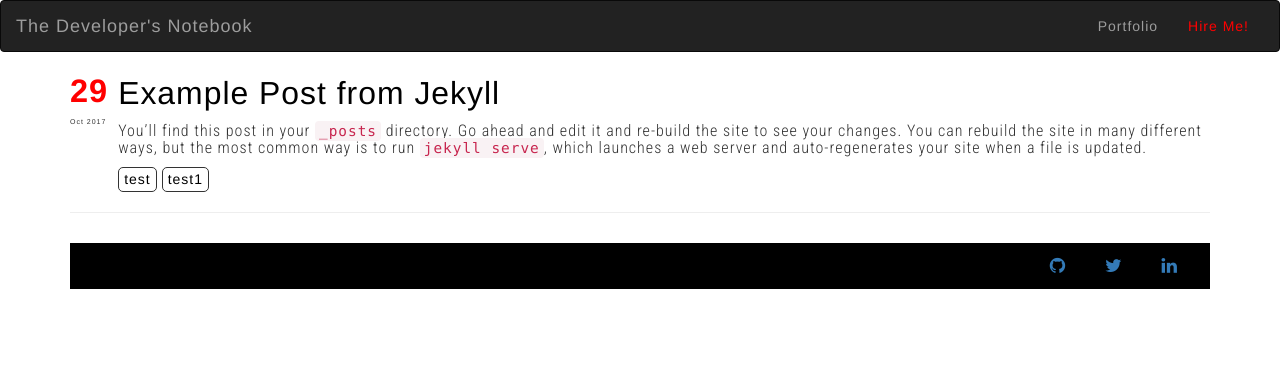
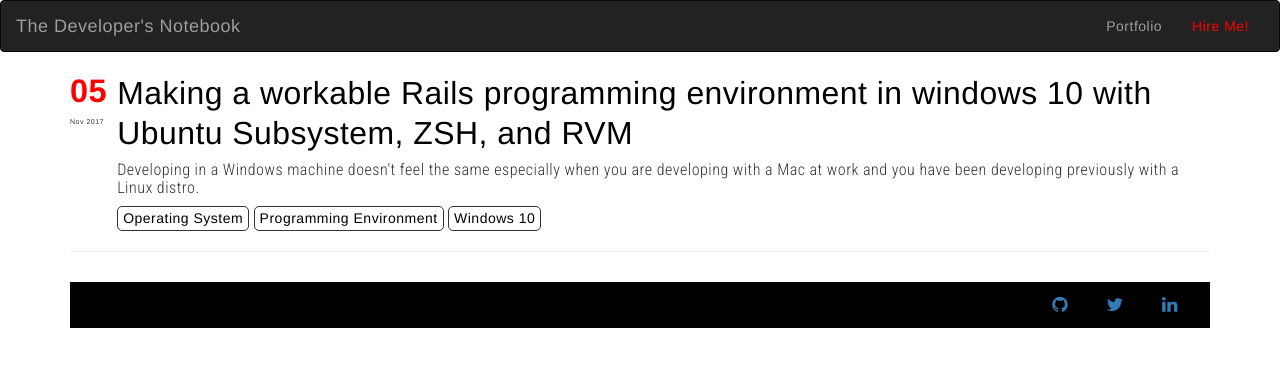
Before and after one commit to armanmiranda/armanmiranda.github.io, a Jekyll site: the page built from index.md, in a window 1280 px wide. Shown: the top 367 px of the page. Built offline with Jekyll 4.4.1, drawn with Linux system fonts in a browser that asks for light colours; nearby versions of some CDN libraries; part of the change alters nothing that is shown.

Commit message:
add a new blog post

```diff
--- a/_posts/2017-10-29-welcome-to-jekyll.markdown
+++ /dev/null
@@ -1,25 +0,0 @@
----
-layout: post
-title:  "Example Post from Jekyll"
-date:   2017-10-29 14:21:29 +0800
-categories: [test, test1]
----
-You’ll find this post in your `_posts` directory. Go ahead and edit it and re-build the site to see your changes. You can rebuild the site in many different ways, but the most common way is to run `jekyll serve`, which launches a web server and auto-regenerates your site when a file is updated.
-
-To add new posts, simply add a file in the `_posts` directory that follows the convention `YYYY-MM-DD-name-of-post.ext` and includes the necessary front matter. Take a look at the source for this post to get an idea about how it works.
-
-Jekyll also offers powerful support for code snippets:
-
-{% highlight ruby %}
-def print_hi(name)
-  puts "Hi, #{name}"
-end
-print_hi('Tom')
-#=> prints 'Hi, Tom' to STDOUT.
-{% endhighlight %}
-
-Check out the [Jekyll docs][jekyll-docs] for more info on how to get the most out of Jekyll. File all bugs/feature requests at [Jekyll’s GitHub repo][jekyll-gh]. If you have questions, you can ask them on [Jekyll Talk][jekyll-talk].
-
-[jekyll-docs]: https://jekyllrb.com/docs/home
-[jekyll-gh]:   https://github.com/jekyll/jekyll
-[jekyll-talk]: https://talk.jekyllrb.com/
--- /dev/null
+++ b/_posts/2017-11-5-making-a-workable-unix-ish-programming-environment-in-windows-10.html
@@ -0,0 +1,269 @@
+---
+layout: post
+title: "Making a workable Rails programming environment in windows 10 with Ubuntu Subsystem,
+        ZSH, and RVM"
+date: 2017-11-05
+categories: [Operating System, Programming Environment, Windows 10]
+---
+<div class="introduction">
+	<p>Developing in a Windows machine doesn't feel the same especially when
+	you are developing with a Mac at work and you have been developing
+	previously with a Linux distro.</p>
+
+	<p><strong>Then install a damned linux distro</strong>! Well I would like to agree with you
+	but I recently found out that not all hardware can be supported by some
+	linux distros for example my new machine is using a RTL8821AE wifi card
+	which is to my dismay cuts my wifi connection every few minutes.</p>
+
+	<p>I could go on and on with the things that have gone wrong with that
+	but this post is about making, at the very least, a workable programming
+	environment in a Windows 10 machine.</p>
+
+  <p>This post is specifically targetted on these people:</p>
+  <ul>
+    <li>Developers who are having difficulties setting up linux-distros because
+    of their hardware</li>
+    <li>Developers who just wants to try out Microsoft's new feature</li>
+    <li>Developers who are looking for alternatives for virtual machine, since
+    their VM's are slow.</li>
+    <li>Developers who are dual booting linux-distros that has this dream to
+    do linux/unix stuff while still being able to use our favorite operating
+    system: WINDOWS!</li>
+  </ul>
+</div>
+
+<div class="summarization">
+	<h4>To summarize it:</h4>
+	<p>Problems:</p>
+	<ol>
+		<li>Windows doesn't have bash</li>
+		<li>Most help in stackoverflow assumes that you are using a unix-like operating system.</li>
+		<li> In extension with the second problem, a lot of tutorials also assumes that you are</li>
+			 programming in a unix-like operating system.
+	</ol>
+	<p>Solutions:</p>
+	<ol>
+		<li>Activate Windows 10's developer mode and activate the windows subsystem for linux.</li>
+		<li>Install the electron terminal emulator: hyper.js</li>
+		<li>Install git, rvm, zsh and oh-my-zsh(optional)</li>
+	</ol>
+</div>
+
+<div class="explanation">
+	<h4>I. Problems:</h4>
+  <ol>
+	  <li> Windows doesn't have bash or zsh
+      <p>
+        One could argue that the Powershell and the Command prompt could do what the bash and zsh shells
+        can do, but for most developers it isn't just the same.
+      </p>
+      <p>
+        Most developers have grown some kind of attachment with the bash and zsh shells and other shells
+        which aside from having various programming commands requiring the terminal to run, provides
+        a lot of convenience for doing things inside the terminal.
+      </p>
+      <p>
+        Linux distros and the Mac machines also share the same programming
+        commands for the most parts in various scenarios, the same can't be
+        said with the Window's Powershell and Command prompt.
+      </p>
+    </li>
+    <li>
+      Most help in stackoverflow assumes that you are using a unix like operating system
+      <p>
+        You had a problem, an error showed up and you don't know what you have to do with it
+        and as a developer we all know that if we don't know
+        what to do with this problem we should consult Dr. Google for the answer. Alongside him is
+        Dr. StackOverflow which has a knack for programming and seems to magically solves all our
+        problems by givin us fresh insights on how to tackle the error. Surely enough, when you type
+        the problem there are answers. But another problem
+        arises, they were talking about <code>sudo apt-get &lt;some-program-or-repository&gt;</code>
+      </p>
+      <p>
+        Huh? Okay? Let me try that in Powershell/cmd and of course it wouldn't work. Later you found out it was
+        Linux/Unix commands and thus you try how you could do that in your Windows machine, you may have stumble
+        upon Cygwin or the like and to some, this might be complicated and overwhelming or even unnatural.
+        But I know, I know, you are saying that just type in "Windows" alonside your initial query or ask the
+        question yourself in SO. But this isn't the always case and on those cases that you can't find an answer
+        it just leaves the developer frustrated.
+      </p>
+    </li>
+    <li>
+      Tutorials also assumes that you are using a unix-like operating system
+      <p>
+        Okay this is in extension with the second problem, I've seen a lot of tutorial where
+        they are assuming that you are using a unix-like machine. This is not that much of a
+        problem unlike the second problem since a lot of folks are kind enough to try it in
+        their Windows machine as well so everybody would benefit. Kudos to those kind developers
+        who put their time to test their code in Windows, that is some serious dedication
+        right there. The problem arises though when you start looking at the more advanced concepts
+        of your particular language of choice where the unix-like-machine-need is more prevalent
+      </p>
+    </li>
+  </ol>
+	<h4>II. Solutions:</h4>
+  <ol>
+    <p>
+      A little bit of a diclaimer though, I am not telling that my solution is the best.
+      This is at best workable until of course the new Windows 10 update, which allows us
+      to install linux-distros as subsystems be in full motion. Windows as a development
+      platform do look promising now(I am guessing even the Microsoft folks are complaining where
+      the hell is my sudo apt!?), even that though is not assurance that that will be the
+      best solution. More can be found about this news here:
+      <a href="https://blogs.msdn.microsoft.com/commandline/2017/05/11/new-distros-coming-to-bashwsl-via-windows-store/">New distros coming to Bash/WSL via Windows Store</a>
+    </p>
+    <li>
+      Activate Windows 10's developer mode and activate the windows subsystem for linux.
+      <p>
+        So Microsoft on their Windows 10's Anniversary Update gave developers the power to use their
+        most beloved bash shell inside windows. The update gives a full, Ubuntu-based bash shell that
+        can run linux software directly on our Windows machine, yes that means you can now do that
+        <code>sudo apt-get &lt;some-software-you-need&gt;</code> "Whoo! So how can I activate it?" you ask?
+      </p>
+      <p>
+        If you like pictures along the instructions you can refer here:
+        <a href="https://www.howtogeek.com/249966/how-to-install-and-use-the-linux-bash-shell-on-windows-10/">
+          HowToGeek:How to Install and Use the Linux Bash Shell on Windows 10
+        </a>
+      </p>
+      <p>
+        Now for the more minimalistic approach:
+        <code>Go to Settings > Update & Security > For Developers > and tap that "Developer Mode"</code><br/>
+        Now that you have unleashed our power you'll have to
+        <code>Go to Control Panel > Programs > tap that "Turn Windows Features On or Off" under the Programs
+        and Features > tick the check that says "Windows Subsystem for Linux(Beta)</code> and finally, restart
+        your machine.
+      </p>
+      <p>
+        After restarting go ahead and search for "Bash on Windows" the shell will show you the root when you type
+        out <code>pwd</code> and it is basically in "somewhere", literally because even I don't know where the
+        hell am I when I first tried using <code>pwd</code>.
+      </p>
+    </li>
+    <li>
+      Install the electron terminal emulator: hyper.js
+      <p>
+        Download the hyper.js terminal emulator from this link
+        <a href="https://hyper.is/">Hyper terminal website</a>
+      </p>
+      <p>
+       You've downloaded it? Nice now we'd need to configure it open up <USER-PROFILE>/.hyper.js<br/>
+       change the <code>shell: ''</code> with <code>shell: 'C:\\Windows\\System32\\bash.exe'</code>
+      </p>
+      <p>
+        If you have the Windows 10 Fall Creators Update Build 16215 or Higher, which I highly recommend that you
+        install.<br/>
+        change <code>shell: ''</code> with <code>shell: shell: 'C:\\Windows\\System32\\cmd.exe'</code><br/>
+        and <code>shellArgs: ['--login']</code> with <code>shellArgs: ['--login', '-i', '/c wsl']</code><br/>
+      </p>
+      <p>
+         So after all that, what good can it do to me? Well as developer I would guess that you can't live without
+         tabs, the default Bash on Windows can't do that, thus the emulator. Alongside that the emulator also
+         opens your terminal in the <USER-PROFILE> directory which is, in my opinion, lets me go around the system
+         easier. Finally, the emulator is the more pleasing emulator as far as I have researched. There are a
+         lot of alternatives but they are not really suited for my taste, but hey if that's your groove go
+         ahead and go with that.
+      </p>
+    </li>
+    <li>
+      Install git, curl, rvm, zsh and oh-my-zsh(optional)
+      <p>
+        This final piece is really optional since the tools will differ from developer to developer.
+        This is my personal setup as a Rails developer, initially I was using bash before I was
+        introduced to zsh and oh-my-zsh at work.
+      </p>
+     {% highlight shell %}
+       sudo apt-get install git curl zsh
+     {% endhighlight %}
+     <p>
+       This install git, curl and the zsh shell. To install oh-my-zsh you would have to use
+       curl to get it.
+     </p>
+     {% highlight shell_session %}
+       curl -L https://raw.githubusercontent.com/robbyrussell/oh-my-zsh/master/tools/install.sh | bash
+     {% endhighlight %}
+     <p>
+      Typing in zsh in out terminal window will now let us use zsh. But this isn't something we would
+      want to do if we want to start living on zsh. The next instructions would depend on whether you have
+      updated your Windows machine with the Fall Creators Update.
+     </p>
+     <h4>Without the Fall Creators Update:</h4>
+     <p>
+      open your terminal type in <code>nano ~/.bashrc</code> and add the following command:
+     </p>
+     {% highlight shell %}
+      bash -c zsh
+     {% endhighlight %}
+     <p>
+      <code>CTRL+X > Y > <ENTER></code> to save the file.
+     </p>
+     <h4>With the Fall Creators Update:</h4>
+     <p>
+      In the terminal type in <code>ubuntu</code> and then type in the following:
+     </p>
+     {% highlight shell %}
+       chsh -s /usr/bin/zsh
+     {% endhighlight %}
+     <p>
+      As a final touch, we'd have to install rvm type in the following in the terminal:
+     </p>
+     {% highlight shell %}
+      gpg --keyserver hkp://keys.gnupg.net --recv-keys 409B6B1796C275462A1703113804BB82D39DC0E3
+      \curl -sSL https://get.rvm.io | bash -s stable --rails
+     {% endhighlight %}
+     <p>
+      This would install rvm into your machine typing rvm now however would show you an command not found error.
+      To fix it, you should do <code>nano ~/.zshrc</code> and add <code>source ~/.rvm/scripts/rvm</code>. You can
+      now check if rvm is installed by typing in the terminal: <code>rvm -v</code> which should show you the
+      current version installed in your machine. I am leaving the commands below to get you started with ruby.
+     </p>
+     {% highlight shell %}
+      rvm install <ruby_version> #This command lets you install a particular ruby version. Type in rvm install
+                                 #only to install the most recent version of ruby.
+      rvm list                   #This command lets you list all the ruby versions installed in your system
+      rvm use <ruby_version>     #This command assigns the ruby version that you will be using.
+     {% endhighlight %}
+    </li>
+  </ol>
+  <h4>III.Special Regards</h4>
+  <p>
+     I would like to thank this blog:
+     <a href="https://evdokimovm.github.io/windows/zsh/shell/syntax/highlighting/ohmyzsh/hyper/terminal/2017/02/24/how-to-install-zsh-and-oh-my-zsh-on-windows-10.html">
+     How to Install Zsh and Oh My Zsh on Windows 10
+     </a><br/>
+     In the time that I got my laptop and had troubles in installing a linux distro, there were
+     little information and tutorials about setting up a workable linux environment in windows
+     using the Ubuntu subsystem. Most of the tricks regarding the installation of hyper, zsh and
+     the ubuntu subsystem itself is based on that blog so if there are things that I wasn't able
+     to discuss in depth and you would like to know more then I suggest you check that blog out.
+     And with this I conclude this blog post/tutorial.<br/>
+  </p>
+  <p>Happy Hacking!</p>
+</div>
+<div class="references">
+  <hr/>
+  <h6>References:</h6>
+  <p><small>
+    How to Install Zsh and Oh My Zsh on Windows 10,  <a href="https://evdokimovm.github.io/windows/zsh/shell/syntax/highlighting/ohmyzsh/hyper/terminal/2017/02/24/how-to-install-zsh-and-oh-my-zsh-on-windows-10.html">
+    https://evdokimovm.github.io/windows/zsh/shell/syntax/highlighting/ohmyzsh/hyper/terminal/2017/02/24/how-to-install-zsh-and-oh-my-zsh-on-windows-10.html
+    </a>
+  </small></p><br/>
+  <p><small>
+        HowToGeek:How to Install and Use the Linux Bash Shell on Windows 10,
+        <a href="https://www.howtogeek.com/249966/how-to-install-and-use-the-linux-bash-shell-on-windows-10/">
+          https://www.howtogeek.com/249966/how-to-install-and-use-the-linux-bash-shell-on-windows-10/
+        </a>
+  </small></p><br/>
+  <p><small>
+      New distros coming to Bash/WSL via Windows Store,
+      <a href="https://blogs.msdn.microsoft.com/commandline/2017/05/11/new-distros-coming-to-bashwsl-via-windows-store/">
+      https://blogs.msdn.microsoft.com/commandline/2017/05/11/new-distros-coming-to-bashwsl-via-windows-store/
+      </a>
+  </small></p><br/>
+  <p><small>
+    How To Install Ruby on Rails on Ubuntu 14.04 using RVM,
+    <a href="https://www.digitalocean.com/community/tutorials/how-to-install-ruby-on-rails-on-ubuntu-14-04-using-rvm">
+    https://www.digitalocean.com/community/tutorials/how-to-install-ruby-on-rails-on-ubuntu-14-04-using-rvm
+    </a>
+  </small></p>
+</div>
--- a/css/screen.scss
+++ b/css/screen.scss
@@ -5,7 +5,7 @@
 
 body {
   line-height: 1.2;
-  letter-spacing: 1px;
+  letter-spacing: 0.5px;
 
   p {
     font-family: 'Roboto Condensed', sans-serif;
@@ -55,3 +55,18 @@ footer {
     }
   }
 }
+
+.summarization {
+  margin-top: 20px;
+}
+
+.explanation {
+  margin-top: 50px;
+  p {
+    margin-top: 10px;
+  }
+}
+
+.references {
+  margin-top: 100px;
+}
```
